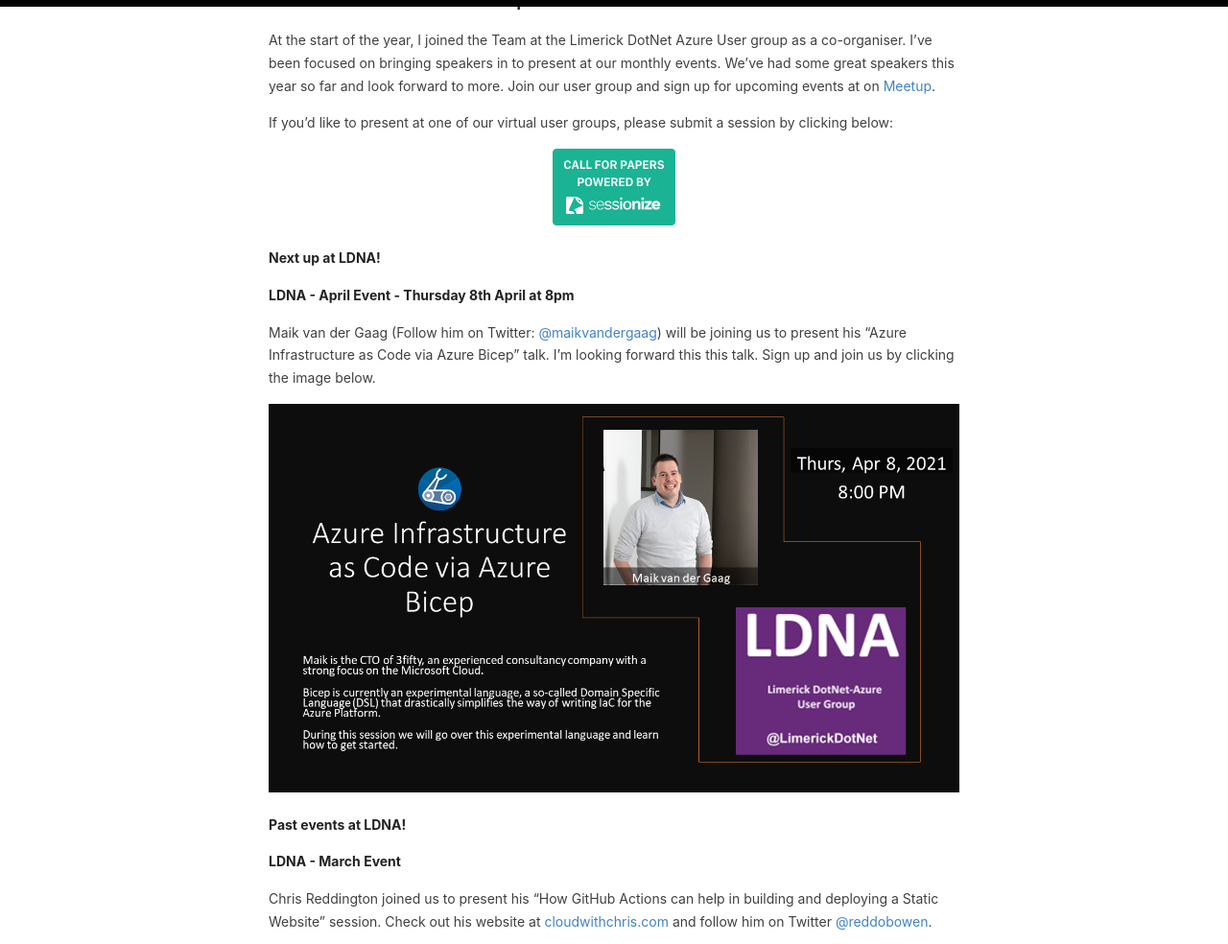
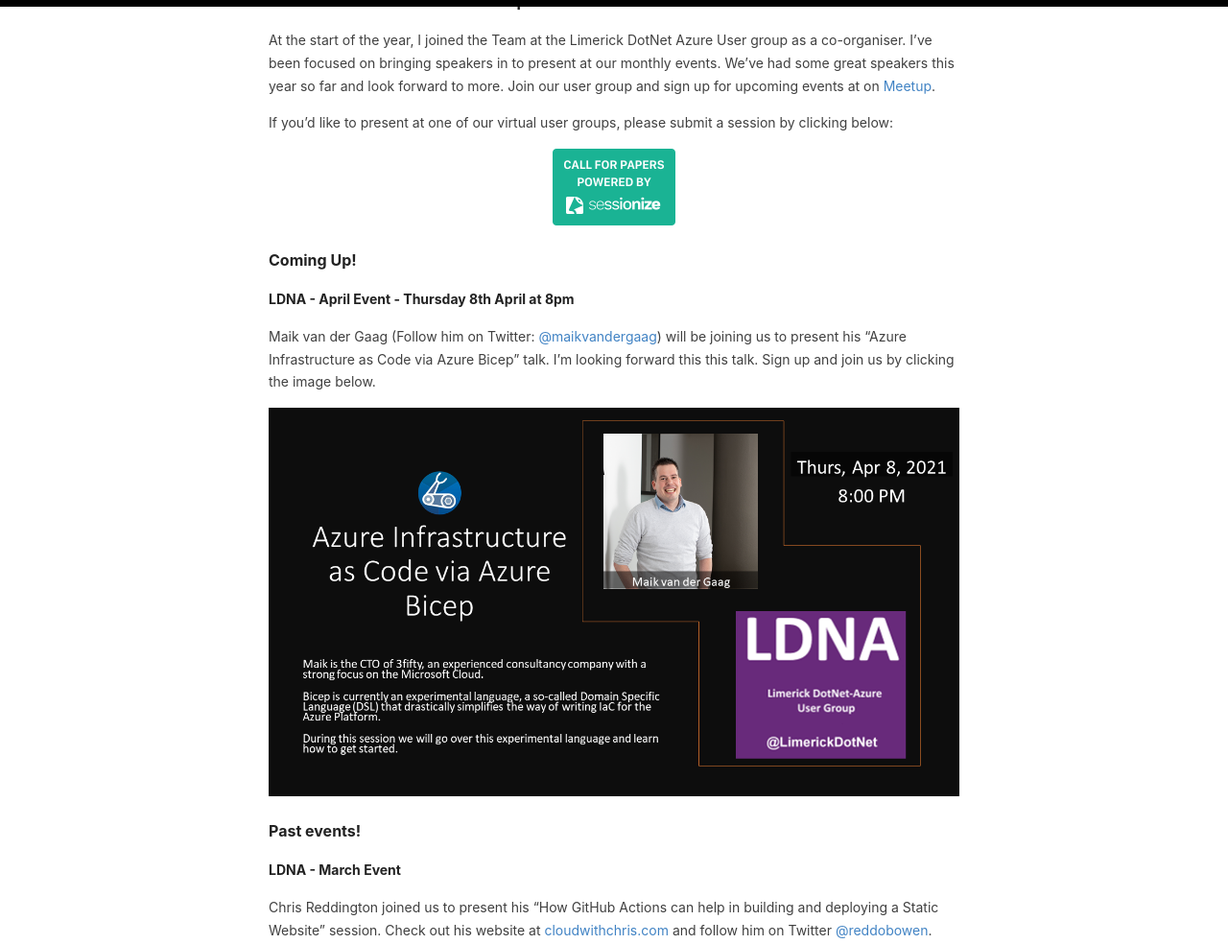
Before and after one commit to irishtechie/irishtechie.github.io, a Jekyll site: the page built from _pages/community.md, in a window 1280 px wide and 1400 px high, scrolled down 615 px, cut to the strip 0-984 px from the top of the window. Shown: the whole strip at 96% size. Built offline with Jekyll 4.4.1, drawn with Linux system fonts in a browser that asks for light colours.

Commit message:
Amending Community Page

```diff
--- a/_pages/community.md
+++ b/_pages/community.md
@@ -24,7 +24,7 @@
 <a href="https://sessionize.com/ldna" target="_blank"><img src="/images/community/sessionize-banner-small.png" alt="Sessionize.com — The smart way to manage Call for Papers, Speakers and Agenda for your conference." width="128" height="80"></a>
 </p>
 
-##### Next up at LDNA!
+#### Coming Up!
 
 ###### LDNA - April Event - Thursday 8th April at 8pm
 
@@ -32,7 +32,7 @@
 
 <a href="https://www.meetup.com/Limerick-DotNet/events/276445887/" target="_blank"><img src="/images/community/LDNA_MaikvanderGaag_Bicep.png" alt="LDNA - April Virtual Event - 'Azure Infrastructure as Code via Azure Bicep'"></a>
 
-##### Past events at LDNA!
+#### Past events!
 
 ###### LDNA - March Event
 
```
